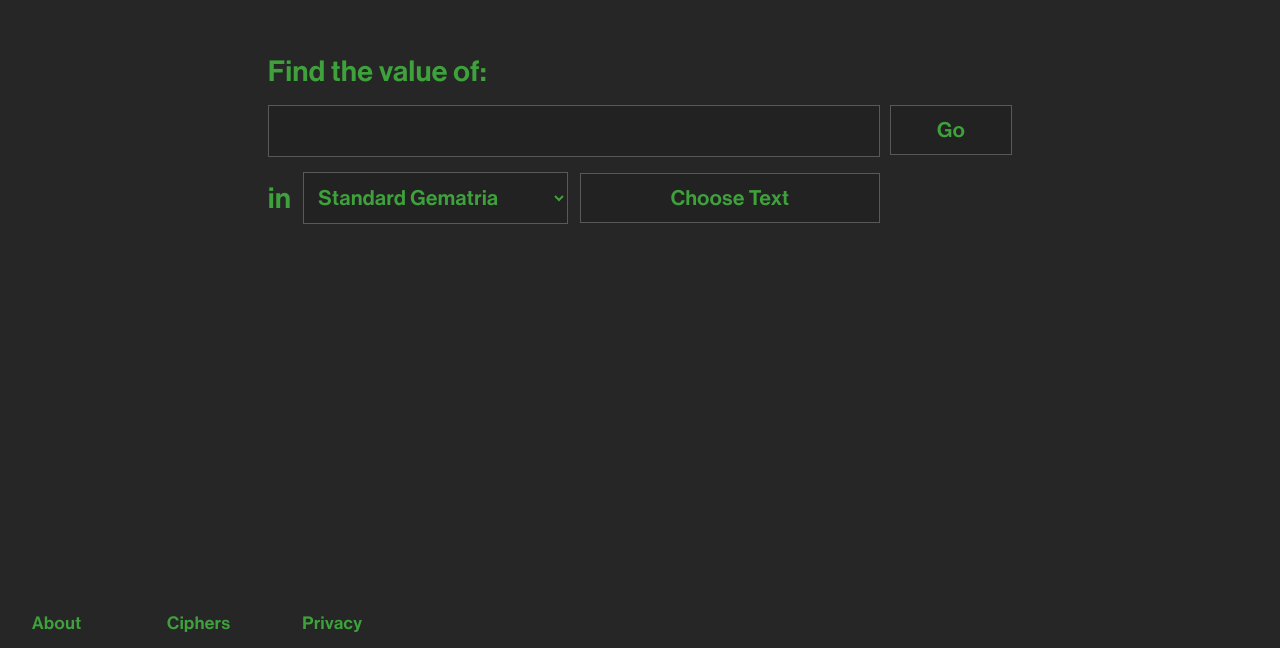
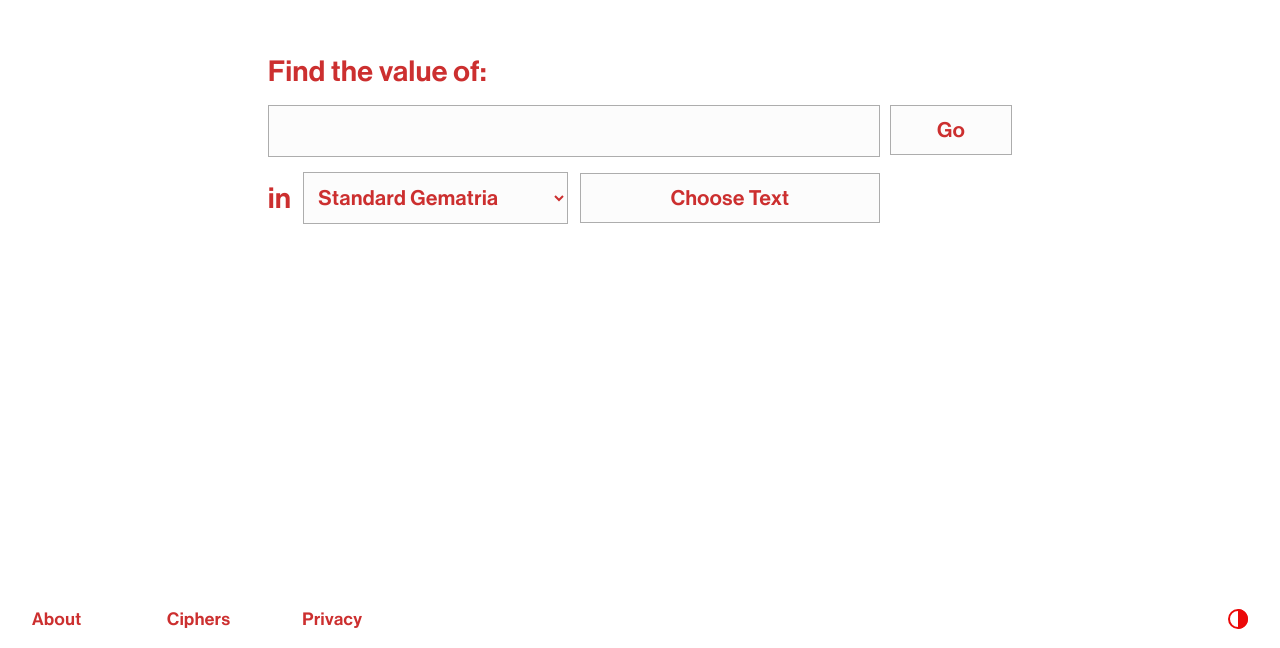
Before and after one commit to mattcong/gematria-calculator, a Next.js app: page / in a window 1280 px wide. Shown: the part 152-800 px from the top of the page. Built offline with nearby package versions, Linux system fonts and the light colour scheme.

Commit message:
theme toggle

```diff
--- a/src/app/globals.css
+++ b/src/app/globals.css
@@ -4,18 +4,17 @@
 }
 
 :root {
-  --bg-1: white;
-  --element-1-border: #ffffff41;
-  --element-bg-1: #ffffff14;
-  --element-bg-1-hover: #ffffff09;
+  --bg-light: white;
+  --element-light: #cc2f2f;
+  --element-border-light: #adadad;
+  --element-bg-light: #fcfcfc;
+  --element-bg-hover-light: #a1a1a10e;
 
-  --bg-2: #262626;
-  /* --element-2: #16abb5; */
-  /* --element-2: #cc2f2f; */
-  --element-2: #3ea13b;
-  --element-border-2: #81818190;
-  --element-bg-2: #00000018;
-  --element-bg-2-hover: #a1a1a10e;
+  --bg-dark: #262626;
+  --element-dark: #3ea13b;
+  --element-border-dark: #81818190;
+  --element-bg-dark: #00000018;
+  --element-bg-hover-dark: #a1a1a10e;
 
   --input-height: 50px;
   --input-option-height: calc(var(--input-height) - 5px);
@@ -25,23 +24,64 @@
   --fs-body-large: 2.6rem;
 }
 
+.dark-theme {
+  --bg: var(--bg-dark);
+  --element: var(--element-dark);
+  --element-border: var(--element-border-dark);
+  --element-bg: var(--element-bg-dark);
+  --element-bg-hover: var(--element-bg-hover-dark);
+}
+
+.light-theme {
+  --bg: var(--bg-light);
+  --element: var(--element-light);
+  --element-border: var(--element-border-light);
+  --element-bg: var(--element-bg-light);
+  --element-bg-hover: var(--element-bg-hover-light);
+}
+
+body.light-theme {
+  background-color: var(--bg-light);
+}
+
+body.dark-theme {
+  background-color: var(--bg-dark);
+}
+
+body,
+select,
+input,
+button,
+.theme-icon {
+  color: var(--element);
+}
+
+@media (prefers-color-scheme: dark) {
+  :root {
+    --bg: var(--bg-dark);
+    --element: var(--element-dark);
+    --element-border: var(--element-border-dark);
+    --element-bg: var(--element-bg-dark);
+    --element-bg-hover: var(--element-bg-hover-dark);
+  }
+}
+
+@media (prefers-color-scheme: light) {
+  :root {
+    --bg: var(--bg-light);
+    --element: var(--element-light);
+    --element-border: var(--element-border-light);
+    --element-bg: var(--element-bg-light);
+    --element-bg-hover: var(--element-bg-hover-light);
+  }
+}
+
 @media (max-width: 720px) {
   :root {
     --fs-body-sm: 1.1rem;
     --fs-body-md: 1.6rem;
     --fs-body-large: 2.2rem;
   }
-}
-
-body {
-  background-color: var(--bg-2);
-}
-
-body,
-select,
-input,
-button {
-  color: var(--element-2);
 }
 
 body,
@@ -105,8 +145,8 @@ a {
 
 .input-border {
   width: 100%;
-  border: 1px solid var(--element-border-2);
-  background-color: var(--element-bg-2);
+  border: 1px solid var(--element-border);
+  background-color: var(--element-bg);
 }
 
 .input {
@@ -122,14 +162,14 @@ a {
 }
 
 .input:active {
-  background-color: var(--element-bg-2);
+  background-color: var(--element-bg);
 }
 
 .input:focus,
 select:focus,
 button:focus,
 a:focus {
-  outline: 1px solid var(--element-2);
+  outline: 1px solid var(--element);
 }
 
 .controls-container {
@@ -153,7 +193,7 @@ a:focus {
 }
 
 .select-menu-border {
-  border: 1px solid var(--element-border-2);
+  border: 1px solid var(--element-border);
   width: 100%;
 }
 
@@ -166,8 +206,8 @@ a:focus {
   font-size: var(--fs-body-sm);
 
   border: none;
-  color: var(--element-2);
-  background-color: var(--element-bg-2);
+  color: var(--element);
+  background-color: var(--element-bg);
 }
 
 @media (max-width: 720px) {
@@ -186,9 +226,9 @@ a:focus {
 
   font-size: var(--fs-body-sm);
 
-  background-color: var(--element-bg-2);
-  color: var(--element-2);
-  border: 1px solid var(--element-border-2);
+  background-color: var(--element-bg);
+  color: var(--element);
+  border: 1px solid var(--element-border);
   height: var(--input-height);
 }
 
@@ -199,7 +239,7 @@ a:focus {
 }
 
 .button:hover {
-  background-color: var(--element-bg-2-hover);
+  background-color: var(--element-bg-hover);
 }
 
 .button:active {
@@ -237,7 +277,7 @@ a:focus {
 
 .path {
   animation: dash 1.5s ease-in-out infinite;
-  stroke: var(--element-2);
+  stroke: var(--element);
   stroke-linecap: round;
 }
 
@@ -252,12 +292,12 @@ a:focus {
   user-select: none;
 
   font-size: calc(var(--fs-body-sm) - 0.2rem);
-  background-color: var(--bg-2);
+  background-color: var(--bg);
 }
 
 @media (max-width: 720px) {
   .footer {
-    grid-template-columns: 1fr 1fr 1fr 1fr;
+    grid-template-columns: 1fr 1fr 1fr 0.1fr 1fr;
     padding: 12px 24px 14px;
 
     font-size: var(--fs-body-sm);
--- a/src/app/page.tsx
+++ b/src/app/page.tsx
@@ -16,6 +16,7 @@ export default function Home() {
     cipher: "Standard Gematria",
     text: undefined,
   })
+  const [theme, setTheme] = useState("light")
 
   const { cipher, text } = searchOptions
 
@@ -69,9 +70,22 @@ export default function Home() {
     }
   }
 
+  useEffect(() => {
+    const storedTheme = localStorage.getItem("theme") || "light"
+    document.body.className = `${storedTheme}-theme`
+    setTheme(storedTheme)
+  }, [])
+
+  const toggleTheme = () => {
+    const newTheme = theme === "light" ? "dark" : "light"
+    document.body.className = `${newTheme}-theme`
+    setTheme(newTheme)
+    localStorage.setItem("theme", newTheme)
+  }
+
   return (
     <>
-      <div className="container">
+      <div className={`${theme}-theme container`}>
         {!calculationResult ? (
           <MainInput
             searchOptions={searchOptions}
@@ -88,7 +102,7 @@ export default function Home() {
           />
         )}
       </div>
-      <Footer />
+      <Footer theme={theme} toggleTheme={toggleTheme} />
     </>
   )
 }
--- a/src/components/BottomNav.tsx
+++ b/src/components/BottomNav.tsx
@@ -1,4 +1,6 @@
-const Footer = () => (
+const Footer = ({ toggleTheme, theme }: { toggleTheme: () => void; theme: string }) => {
+  console.log(theme)
+  return (
     <div className="footer">
       <div>
         <a href="">About</a>
@@ -10,7 +12,31 @@ const Footer = () => (
         <a href="">Privacy</a>
       </div>
       <div />
+      <button onClick={toggleTheme} style={{ all: "unset", cursor: "pointer", textAlign: "right" }}>
+        {theme === "light" ? <LightIcon /> : <DarkIcon />}
+      </button>
     </div>
+  )
+}
+
+const LightIcon = () => (
+  <svg width="20" height="20" viewBox="0 0 20 20" fill="none" xmlns="http://www.w3.org/2000/svg">
+    <path
+      d="M10 0C12.6522 0 15.1957 1.05357 17.0711 2.92893C18.9464 4.8043 20 7.34783 20 10C20 12.6522 18.9464 15.1957 17.0711 17.0711C15.1957 18.9464 12.6522 20 10 20L10 10L10 0Z"
+      fill="#EB0909"
+    />
+    <circle cx="10" cy="10" r="9" transform="rotate(-90 10 10)" stroke="#EB0909" stroke-width="2" />
+  </svg>
+)
+
+const DarkIcon = () => (
+  <svg width="20" height="20" viewBox="0 0 20 20" fill="none" xmlns="http://www.w3.org/2000/svg">
+    <path
+      d="M10 0C7.34784 0 4.8043 1.05357 2.92893 2.92893C1.05357 4.8043 2.00233e-07 7.34783 0 10C-2.00233e-07 12.6522 1.05357 15.1957 2.92893 17.0711C4.80429 18.9464 7.34783 20 10 20L10 10L10 0Z"
+      fill="#3EA13B"
+    />
+    <circle cx="10" cy="10" r="9" transform="rotate(-90 10 10)" stroke="#3EA13B" stroke-width="2" />
+  </svg>
 )
 
 export default Footer
```
Also changed, not shown: 1 other file (tests, documents, lock files or other folders). Lines whose indentation alone changed are shown as unchanged.
